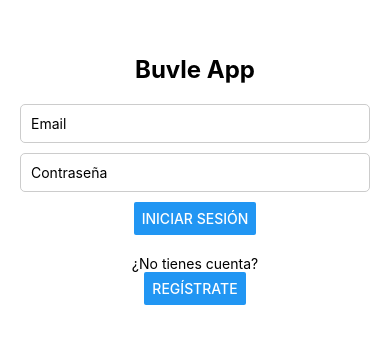
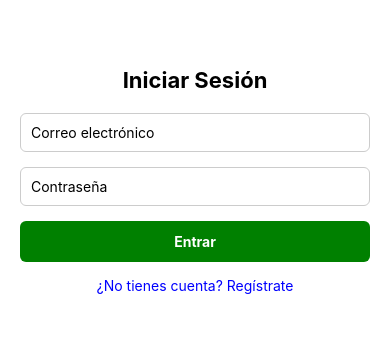
Before and after one commit to danitaetsu/buvle, a React Native app in the folder Frontend/: screen / in a window 390 px wide. Shown: the part 242-586 px from the top of the page. Built offline with nearby package versions, Linux system fonts and the light colour scheme.

Commit message:
cambio id login

```diff
--- a/Frontend/App.js
+++ b/Frontend/App.js
@@ -1,28 +1,29 @@
-import React, { useState } from 'react';
-import { View } from 'react-native';
-import Login from './components/Login';
-import Register from './components/Register'; // Importamos el componente de registro
-import PersonalArea from './pages/PersonalArea';
+import React, { useState } from "react";
+import { View } from "react-native";
+import Login from "./components/Login";
+import Register from "./components/Register";
+import PersonalArea from "./pages/PersonalArea";
+import Horario from "./Horario"; // 👈 ajusta la ruta si tu Horario.js está en otra carpeta
 
 export default function App() {
-  const [isLoggedIn, setIsLoggedIn] = useState(false); // Estado de login
-  const [nombre, setNombre] = useState(''); // Nombre del usuario logueado
-  const [isRegistering, setIsRegistering] = useState(false); // Estado para alternar entre Login y Register
+  const [isLoggedIn, setIsLoggedIn] = useState(false);
+  const [nombre, setNombre] = useState("");
+  const [idAlumno, setIdAlumno] = useState(null); // 👈 guardamos el id del usuario
+  const [isRegistering, setIsRegistering] = useState(false);
 
   return (
     <View style={{ flex: 1 }}>
       {isRegistering ? (
-        // Mostrar la pantalla de registro
         <Register setIsRegistering={setIsRegistering} />
       ) : isLoggedIn ? (
-        // Mostrar el área personal si el usuario está logueado
-        <PersonalArea nombre={nombre} setIsLoggedIn={setIsLoggedIn} />
+        // 👇 tras login mandamos directo a Horario con el id del alumno
+        <Horario id_alumno={idAlumno} />
       ) : (
-        // Mostrar el login por defecto
         <Login
           setIsLoggedIn={setIsLoggedIn}
           setNombre={setNombre}
-          setIsRegistering={setIsRegistering} // Pasamos la función para alternar a la pantalla de registro
+          setIdAlumno={setIdAlumno} // 👈 pasamos este setter al login
+          setIsRegistering={setIsRegistering}
         />
       )}
     </View>
--- a/Frontend/components/Login.js
+++ b/Frontend/components/Login.js
@@ -1,67 +1,61 @@
-import React, { useState } from 'react';
-import { StyleSheet, Text, View, TextInput, Button } from 'react-native';
+import React, { useState } from "react";
+import { View, Text, TextInput, Pressable, Alert, StyleSheet } from "react-native";
 
-export default function Login({ setIsLoggedIn, setNombre, setIsRegistering }) {
-  const [email, setEmail] = useState('');
-  const [password, setPassword] = useState('');
+export default function Login({ setIsLoggedIn, setNombre, setIdAlumno, setIsRegistering }) {
+  const [email, setEmail] = useState("");
+  const [password, setPassword] = useState("");
 
-  const [errorMessage, setErrorMessage] = useState(''); // Estado para el mensaje de error
+  const baseUrl = "https://buvle-backend.onrender.com";
 
   const handleLogin = async () => {
-    if (!email || !password) {
-      setErrorMessage('Por favor ingrese email y contraseña');
-      return;
-    }
-
     try {
-      const response = await fetch('https://buvle-backend.onrender.com/login', {
-        method: 'POST',
-        headers: {
-          'Content-Type': 'application/json',
-        },
+      const res = await fetch(`${baseUrl}/login`, {
+        method: "POST",
+        headers: { "Content-Type": "application/json" },
         body: JSON.stringify({ email, password }),
       });
+      const json = await res.json();
 
-      const data = await response.json();
-
-      if (response.ok) {
-        setErrorMessage(''); // Limpia el mensaje de error si el inicio de sesión es exitoso
-        setNombre(data.nombre);
+      if (json.success) {
+        setNombre(json.alumno.nombre);
+        setIdAlumno(json.alumno.id_alumno); // 👈 guardamos id del alumno
         setIsLoggedIn(true);
       } else {
-        const errorMessage = data?.message || 'Usuario no registrado o contraseña incorrecta';
-        setErrorMessage(errorMessage); // Muestra el mensaje de error en pantalla
+        Alert.alert("Error", json.message || "Credenciales inválidas");
       }
-    } catch (error) {
-      console.error('Error en la solicitud:', error);
-      setErrorMessage('Algo salió mal, intente nuevamente'); // Muestra un mensaje genérico en caso de fallo
+    } catch (err) {
+      console.error(err);
+      Alert.alert("Error", "No se pudo conectar al servidor");
     }
   };
 
   return (
     <View style={styles.container}>
-      <Text style={styles.title}>Buvle App</Text>
-      {errorMessage ? <Text style={styles.error}>{errorMessage}</Text> : null} {/* Muestra el mensaje de error */}
+      <Text style={styles.title}>Iniciar Sesión</Text>
+
       <TextInput
         style={styles.input}
-        placeholder="Email"
-        keyboardType="email-address"
+        placeholder="Correo electrónico"
         value={email}
         onChangeText={setEmail}
+        autoCapitalize="none"
       />
+
       <TextInput
         style={styles.input}
         placeholder="Contraseña"
-        secureTextEntry
         value={password}
         onChangeText={setPassword}
+        secureTextEntry
       />
-      <Button title="Iniciar Sesión" onPress={handleLogin} />
 
-      <View style={styles.registerContainer}>
-        <Text>¿No tienes cuenta?</Text>
-        <Button title="Regístrate" onPress={() => setIsRegistering(true)} />
-      </View>
+      <Pressable style={styles.button} onPress={handleLogin}>
+        <Text style={styles.buttonText}>Entrar</Text>
+      </Pressable>
+
+      <Pressable onPress={() => setIsRegistering(true)}>
+        <Text style={styles.link}>¿No tienes cuenta? Regístrate</Text>
+      </Pressable>
     </View>
   );
 }
@@ -69,31 +63,35 @@ export default function Login({ setIsLoggedIn, setNombre, setIsRegistering }) {
 const styles = StyleSheet.create({
   container: {
     flex: 1,
-    alignItems: 'center',
-    justifyContent: 'center',
+    justifyContent: "center",
     padding: 20,
   },
   title: {
-    fontSize: 24,
-    fontWeight: 'bold',
+    fontSize: 22,
+    fontWeight: "bold",
     marginBottom: 20,
+    textAlign: "center",
   },
   input: {
-    width: '100%',
+    borderWidth: 1,
+    borderColor: "#ccc",
     padding: 10,
-    borderWidth: 1,
-    borderColor: '#ccc',
-    borderRadius: 5,
-    marginBottom: 10,
-    backgroundColor: '#fff',
+    borderRadius: 6,
+    marginBottom: 15,
   },
-  error: {
-    color: 'red',
-    marginBottom: 10, // Espacio entre el error y el siguiente campo
-    textAlign: 'center',
+  button: {
+    backgroundColor: "green",
+    padding: 12,
+    borderRadius: 6,
+    alignItems: "center",
   },
-  registerContainer: {
-    marginTop: 20,
-    alignItems: 'center',
+  buttonText: {
+    color: "white",
+    fontWeight: "bold",
+  },
+  link: {
+    marginTop: 15,
+    color: "blue",
+    textAlign: "center",
   },
 });
--- a/Frontend/pages/Horario.js
+++ b/Frontend/pages/Horario.js
@@ -2,7 +2,7 @@ import React, { useCallback, useEffect, useState } from "react";
 import { View, Text, Alert, ActivityIndicator, Modal, Pressable, StyleSheet } from "react-native";
 import { Calendar } from "react-native-big-calendar";
 
-export default function Horario({ id_alumno = 1 }) {
+export default function Horario({ id_alumno}) {
   const baseUrl = "https://buvle-backend.onrender.com";
 
   const [events, setEvents] = useState([]);
```
